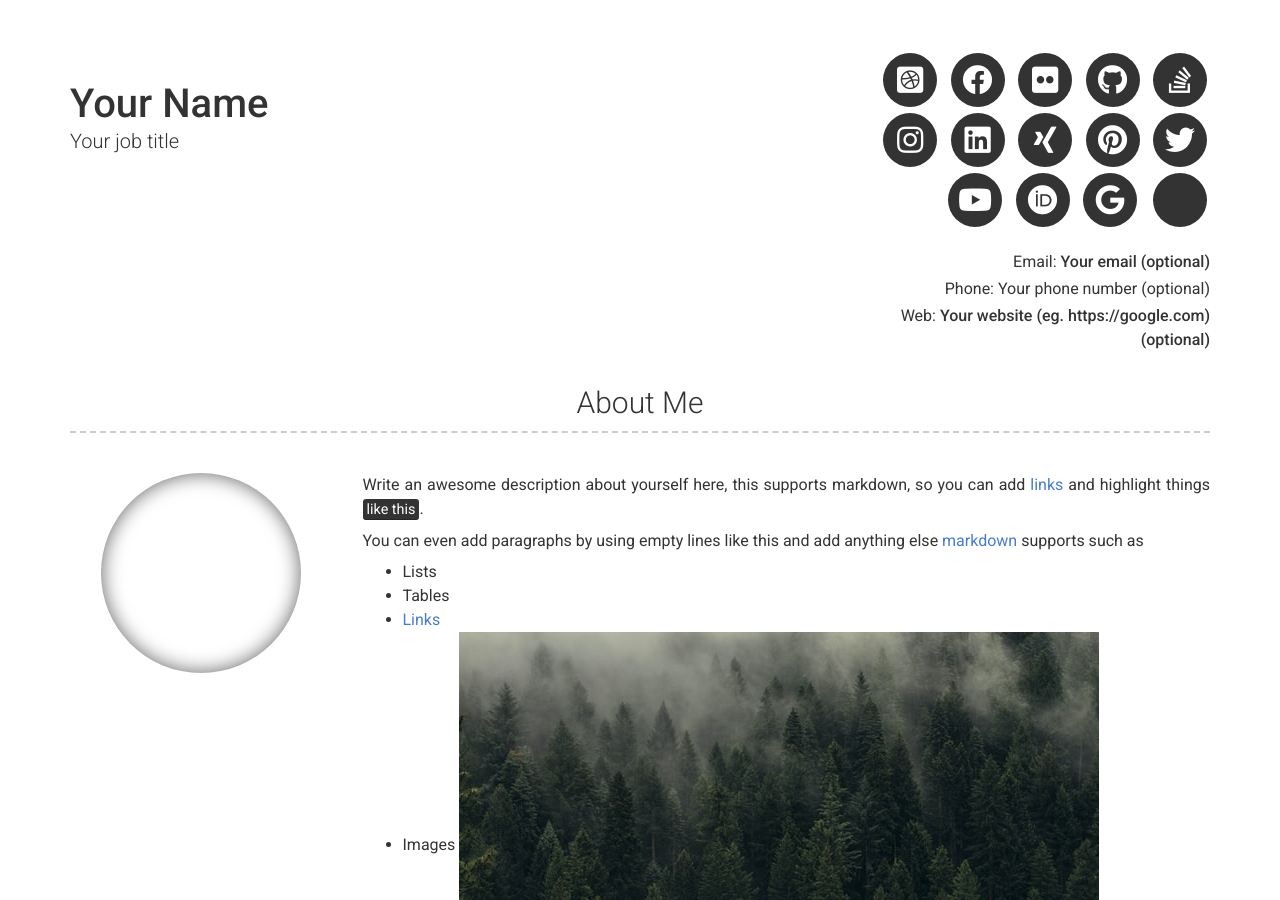
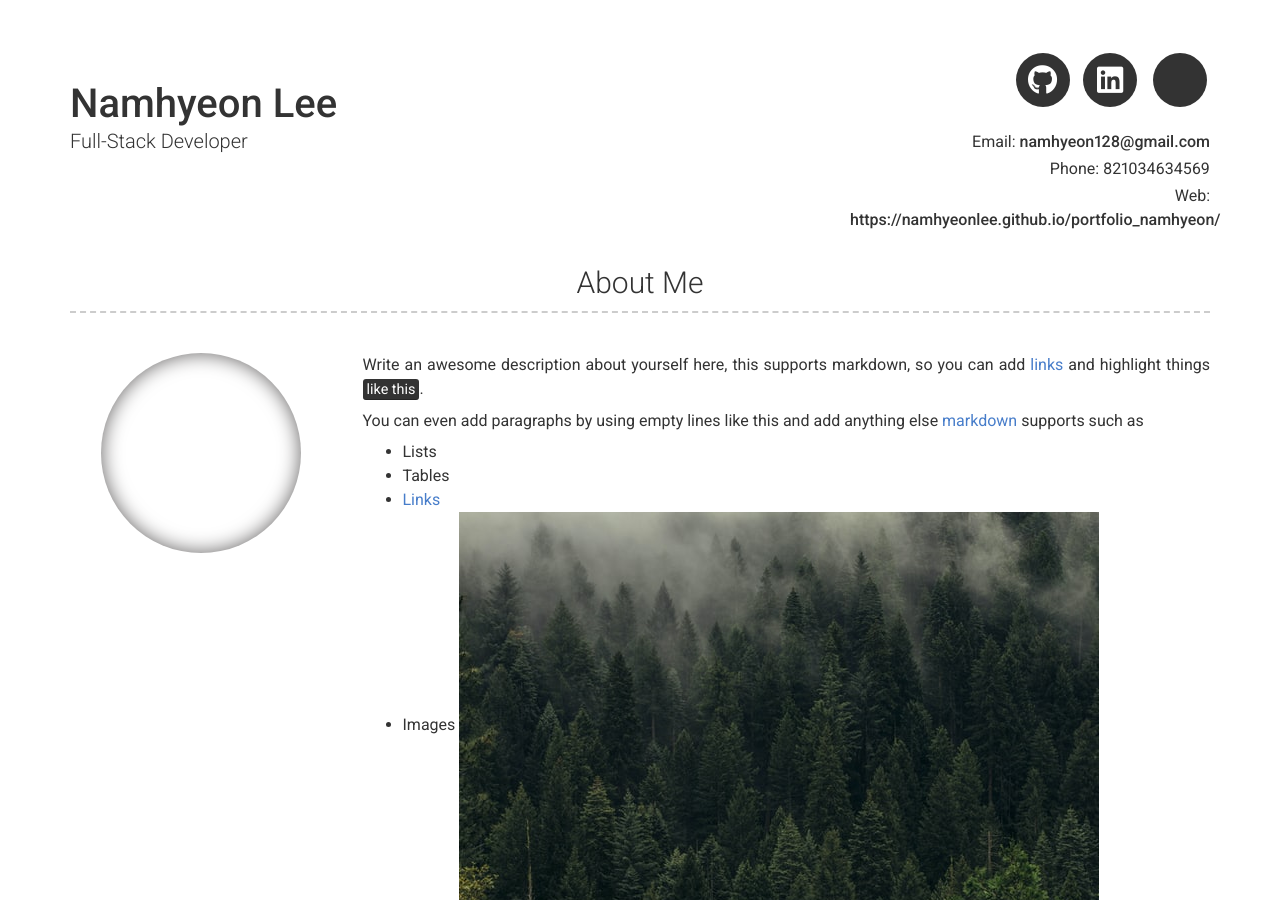
Before and after one commit to namhyeonlee/portfolio_namhyeon, a Jekyll site: the page built from index.md, in a window 1280 px wide and 900 px high. Built offline with Jekyll 4.4.1, drawn with Linux system fonts in a browser that asks for light colours; nearby versions of some CDN libraries; some of the changed text lies outside the part shown.

Commit message:
Add files via upload

```diff
--- a/_config.yml
+++ b/_config.yml
@@ -6,38 +6,27 @@ repository: Git repository where your resume will be hosted, only required if yo
 version: 2
 
 # Personal info
-name: Your Name
-title: Your job title
-email: Your email (optional)
+name: Namhyeon Lee
+title: Full-Stack Developer
+email: namhyeon128@gmail.com
 # email_title: Email (Email title override)
-phone: Your phone number (optional)
+phone: +821034634569
 # phone_title: Phone (Phone title override)
-website: Your website (eg. https://google.com)(optional)
+website: https://namhyeonlee.github.io/portfolio_namhyeon/
 # website_title: Web (Website title override)
 
 # Dark Mode (true/false/never)
 darkmode: false
 
 # Social links
-twitter_username: jekyllrb
-github_username:  jekyll
-stackoverflow_username: "00000001"
-dribbble_username: jekyll
-facebook_username: jekyll
-flickr_username: jekyll
-instagram_username: jekyll
-linkedin_username: jekyll
-xing_username: jekyll
-pinterest_username: jekyll
-youtube_username: jekyll
-orcid_username: 0000-0000-0000-0000
-googlescholar_username: D847cGsAAAAJ
+github_username: namhyeonlee
+linkedin_username: Namhyeon Lee
 
 # Additional icon links
 additional_links:
-- title: Link name
-  icon: Font Awesome brand icon name (eg. fab fa-twitter) (https://fontawesome.com/icons?d=gallery&s=brands&m=free)
-  url: Link url (eg. https://google.com)
+  - title: Link name
+    icon: Font Awesome brand icon name (eg. fab fa-twitter) (https://fontawesome.com/icons?d=gallery&s=brands&m=free)
+    url: Link url (eg. https://google.com)
 # - title: another link
 #   icon: font awesome brand icon name (eg. fab fa-twitter) (https://fontawesome.com/icons?d=gallery&s=brands&m=free)
 #   url: Link url (eg. https://google.com)
@@ -65,16 +54,17 @@ content:
     layout: list # Type of content section (list/text)
     content:
       - layout: left
-        border: weak  # Value of `weak` will display a weak border below this item. # Any
-                      # other value (or no value) means no border will be displayed
+        border:
+          weak # Value of `weak` will display a weak border below this item. # Any
+          # other value (or no value) means no border will be displayed
         title: Project name
         link: Link to project (eg. sproogen.github.io/modern-resume-theme)(optional)
         link_text: Link Text
         additional_links:
-          - title:  Github page for project (eg. sproogen/modern-resume-theme)
+          - title: Github page for project (eg. sproogen/modern-resume-theme)
             icon: fab fa-github
             url: Link to project (eg. sproogen.github.io/modern-resume-theme)(optional)
-          - title:  Github page for project (eg. sproogen/modern-resume-theme)
+          - title: Github page for project (eg. sproogen/modern-resume-theme)
             icon: fab fa-github
             url: Link to project (eg. sproogen.github.io/modern-resume-theme)(optional)
         quote: >
@@ -124,17 +114,18 @@ sass:
   style: compressed
 
 plugins:
- - jekyll-seo-tag
+  - jekyll-seo-tag
 
-exclude : [
-  "Gemfile",
-  "Gemfile.lock",
-  "node_modules",
-  "vendor/bundle/",
-  "vendor/cache/",
-  "vendor/gems/",
-  "vendor/ruby/",
-  "lib/",
-  "scripts/",
-  "docker-compose.yml",
+exclude:
+  [
+    "Gemfile",
+    "Gemfile.lock",
+    "node_modules",
+    "vendor/bundle/",
+    "vendor/cache/",
+    "vendor/gems/",
+    "vendor/ruby/",
+    "lib/",
+    "scripts/",
+    "docker-compose.yml",
   ]
```
